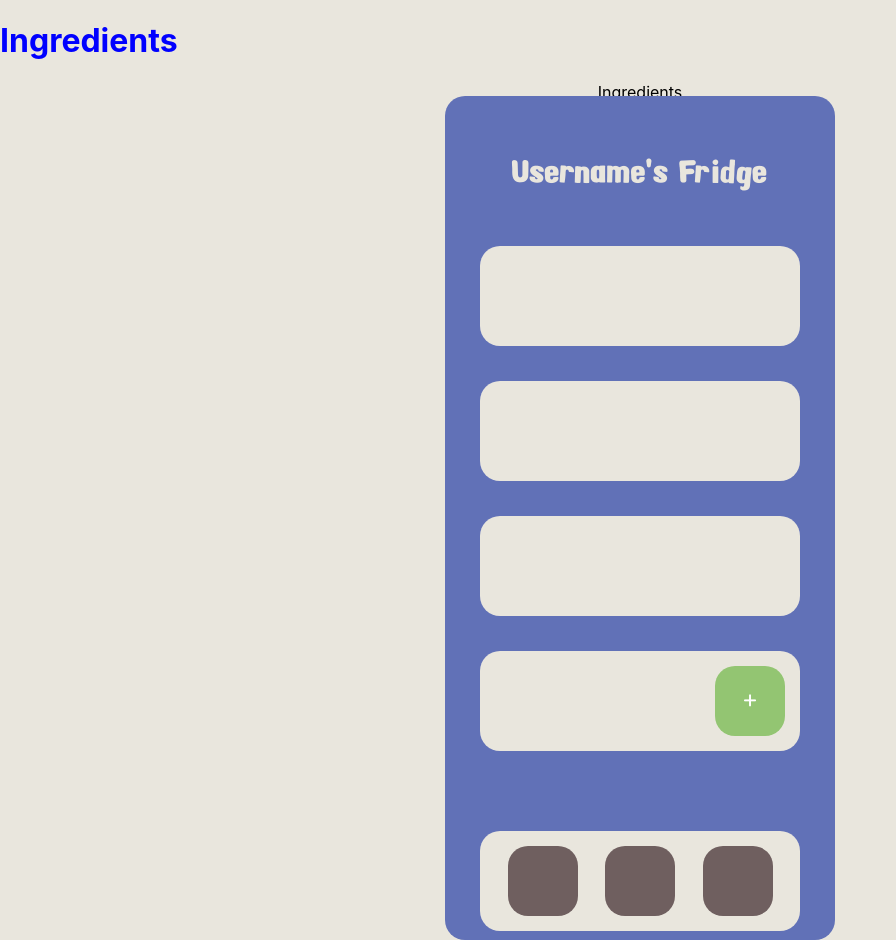
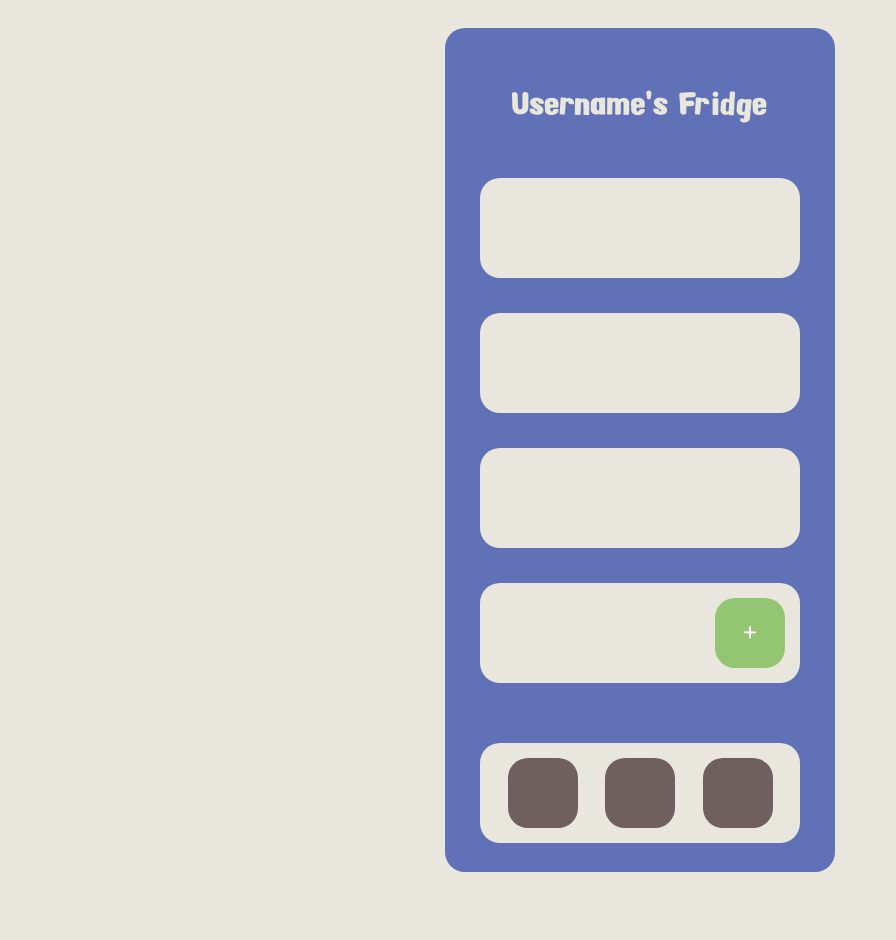
Before and after one commit to Rachiey/Thyme-Frontend, a React (Create React App) app: page /ingredients in a window 1280 px wide. Shown: the whole page, without its empty margins (0-896 px from the left). After the commit the page ends 900 px from the top, so only its background shows below. Built offline with nearby package versions, Linux system fonts and the light colour scheme.

Commit message:
adjusted items

```diff
--- a/src/pages/Ingredients/Ingredients.css
+++ b/src/pages/Ingredients/Ingredients.css
@@ -20,6 +20,7 @@ body {
     display: flex;
     justify-content: center;
     align-items: center;
+    margin: 50px;
 
 }
 .iphoneBackground  {
@@ -108,7 +109,7 @@ body {
     height: 100px;
     background-color: #e9e6dd;
     border-radius: 20px;
-    margin-top: 80px;
+    margin-top: 60px;
     display: flex;
     align-content:center;
     justify-content: space-evenly;
--- a/src/pages/Ingredients/Ingredients.js
+++ b/src/pages/Ingredients/Ingredients.js
@@ -12,10 +12,7 @@ export const Ingredients = () => {
 
 return (
     <>
-    <h1 className="ingredientsHeading">Ingredients</h1>
-    <div className="App">
-      <p>Ingredients</p>
-    </div>
+
     <div className="iphoneContainer">
     <div className="iphoneBackground">
     <div className="fridgeTitle"> Username's Fridge </div>
```
